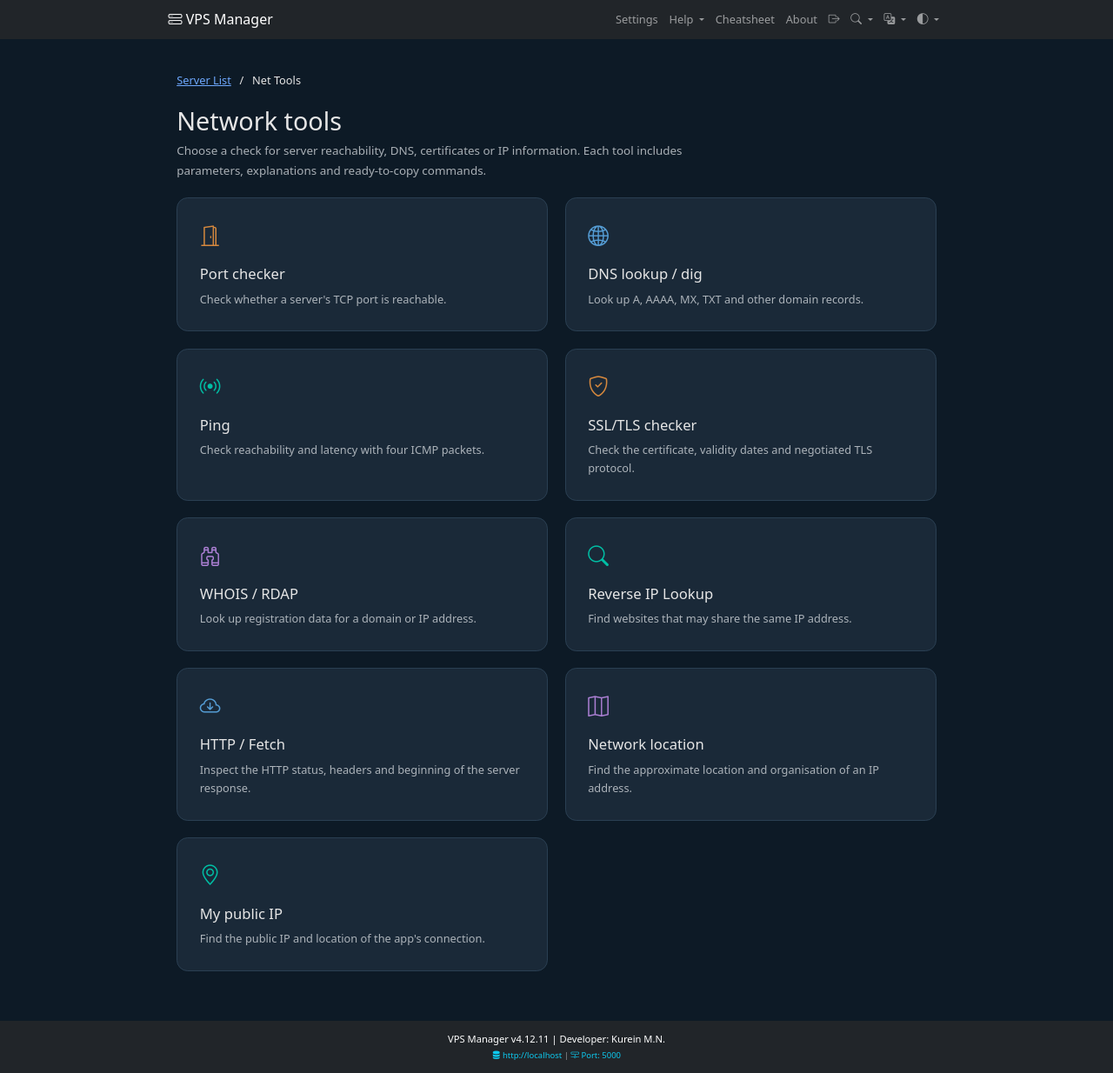
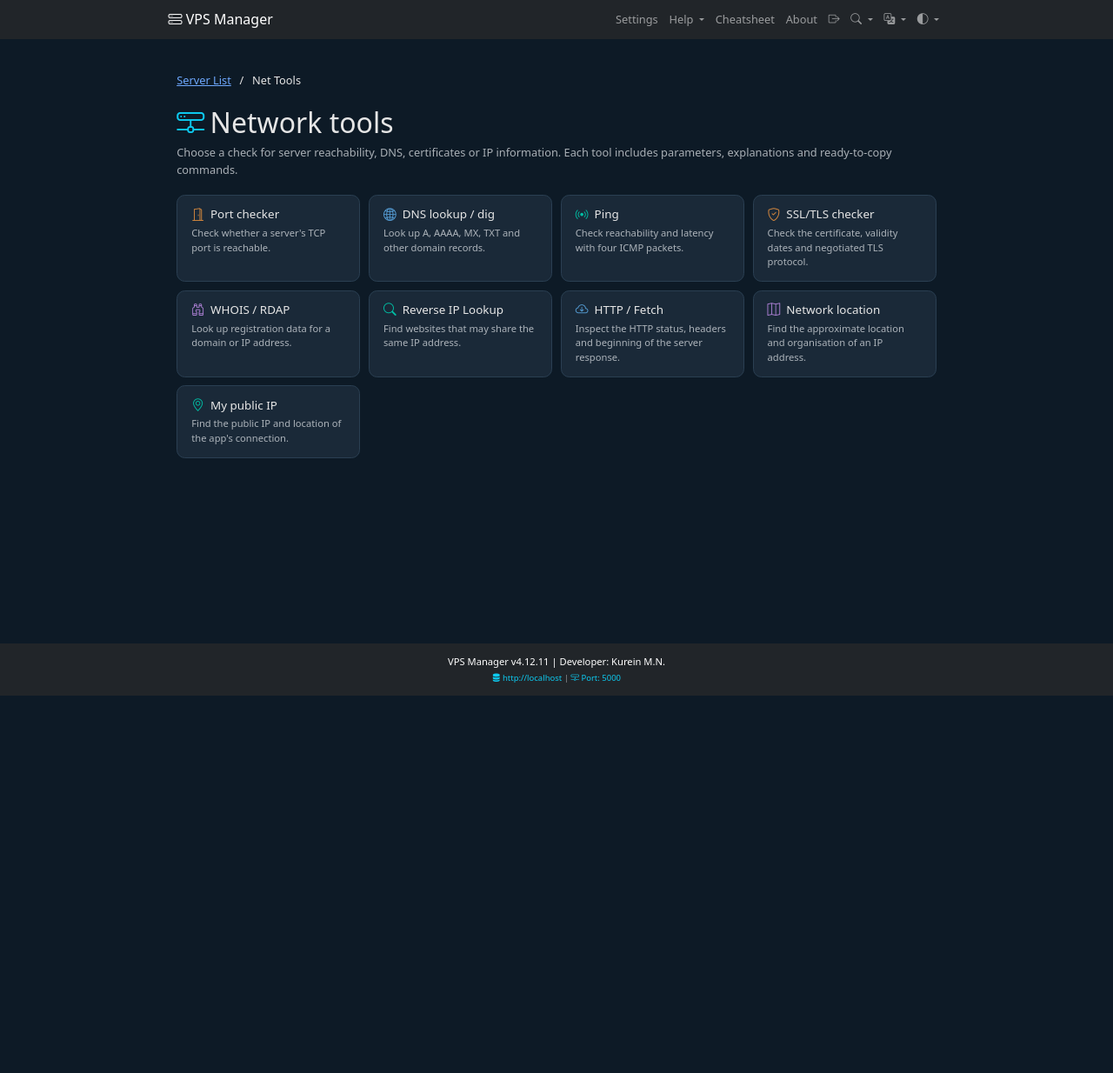
Before and after one commit to kureinmaxim/vpn-server-manager, a Flask app: page /net-tools/ in a window 1280 px wide. Shown: the whole page at 87% size. After the commit the page ends 800 px from the top, so only its background shows below. Run offline with Flask 3, Linux system fonts and the light colour scheme; the visitor is signed in with stand-in values (Sample User, id 1); some libraries are stand-ins or nearby versions.

Commit message:
Restyle Net Tools to match the app; update v4.12.11 installer checksum
Co-authored-by: Cursor <cursoragent@cursor.com>

```diff
--- a/installer_output/checksum.txt
+++ b/installer_output/checksum.txt
@@ -1 +1 @@
-473065ECDD4548ABDAB0E284A56CFBFA2E12AE9830796DDC5104418CC1677327
+4D94BF580FF3BDBF4079C4356D64E661772D72B42198162FE17444DC0EB6EE55
--- a/static/css/net_tools.css
+++ b/static/css/net_tools.css
@@ -1,18 +1,18 @@
 .net-tools { max-width: 1120px; }
-.net-intro { max-width: 780px; }
-.net-intro h1 { font-size: clamp(1.65rem, 3vw, 2.25rem); }
-.net-intro p { font-size: 1.05rem; line-height: 1.7; }
-.net-grid { display: grid; grid-template-columns: repeat(2, minmax(0, 1fr)); gap: 1.5rem; }
-.net-card { display: block; padding: 2rem; border: 1px solid var(--bs-border-color); border-radius: 1rem; background: var(--bs-tertiary-bg); color: var(--bs-body-color); text-decoration: none; }
+.net-tools h1 i { color: var(--bs-info); }
+.net-grid { display: grid; grid-template-columns: repeat(auto-fill, minmax(16rem, 1fr)); gap: .75rem; }
+.net-card { display: flex; flex-direction: column; gap: .35rem; padding: 1rem 1.25rem; border: 1px solid var(--bs-border-color); border-radius: .75rem; background: var(--bs-tertiary-bg); color: var(--bs-body-color); text-decoration: none; }
 .net-card:hover, .net-card:focus-visible { border-color: var(--bs-primary); color: var(--bs-body-color); }
 .net-card:focus-visible { outline: 3px solid var(--bs-primary); outline-offset: 3px; }
-.net-icon { display: block; font-size: 1.85rem; margin-bottom: 1.25rem; color: var(--bs-primary); }
+.net-card h2 { display: flex; align-items: center; gap: .55rem; font-size: 1.05rem; margin: 0; }
+.net-icon { font-size: 1.15rem; color: var(--bs-primary); }
 .net-accent-1 .net-icon, .net-accent-4 .net-icon { color: #d5883e; }
 .net-accent-2 .net-icon, .net-accent-7 .net-icon { color: #559dd5; }
 .net-accent-5 .net-icon, .net-accent-8 .net-icon { color: #ad80d5; }
-.net-card h2 { font-size: 1.3rem; margin-bottom: .65rem; }
-.net-card p { color: var(--bs-secondary-color); line-height: 1.65; margin: 0; }
-.net-tools pre { white-space: pre-wrap; overflow-wrap: anywhere; background: var(--bs-body-bg); border: 1px solid var(--bs-border-color); border-radius: .4rem; padding: 1rem; max-height: 32rem; overflow-y: auto; }
-.net-ports { display: grid; gap: .4rem; }
-.net-ports span { margin-left: .5rem; }
-@media (max-width: 575.98px) { .net-grid { grid-template-columns: 1fr; gap: 1rem; } .net-card { padding: 1.5rem; } }
+.net-card p { font-size: .875rem; color: var(--bs-secondary-color); line-height: 1.5; margin: 0; }
+.net-tools .card h2 { font-size: 1.05rem; }
+.net-tools pre { white-space: pre-wrap; overflow-wrap: anywhere; font-size: .875rem; background: var(--bs-body-bg); border: 1px solid var(--bs-border-color); border-radius: .4rem; padding: .6rem .75rem; max-height: 32rem; overflow-y: auto; }
+.net-ports { display: grid; grid-template-columns: repeat(auto-fill, minmax(6.5rem, 1fr)); gap: .35rem; }
+.net-ports .btn { white-space: nowrap; overflow: hidden; text-overflow: ellipsis; }
+.net-ports span { margin-left: .35rem; color: var(--bs-secondary-color); }
+.net-other { display: flex; flex-direction: column; gap: .2rem; font-size: .875rem; }
--- a/static/js/net_tools.js
+++ b/static/js/net_tools.js
@@ -5,7 +5,7 @@
         event.preventDefault();
         const button = document.getElementById('net-run');
         if (button.disabled) return;
-        const label = button.textContent;
+        const label = Array.from(button.childNodes);
         const error = document.getElementById('net-error');
         const result = document.getElementById('net-result');
         button.disabled = true;
@@ -32,7 +32,7 @@
         } finally {
             clearTimeout(timer);
             button.disabled = false;
-            button.textContent = label;
+            button.replaceChildren(...label);
             result.setAttribute('aria-busy', 'false');
         }
     });
--- a/templates/net_tools.html
+++ b/templates/net_tools.html
@@ -19,27 +19,26 @@
         {% if selected %}<a href="{{ url_for('net_tools.index') }}">Net Tools</a>{% else %}<span>Net Tools</span>{% endif %}
     </nav>
     {% if not selected %}
-    <header class="net-intro mb-4">
-        <h1>{{ _('Сетевые инструменты') }}</h1>
-        <p class="text-body-secondary">{{ _('Выберите проверку: доступность сервера, DNS, сертификаты или сведения об IP. Внутри — параметры, пояснения и готовые команды.') }}</p>
+    <header class="mb-4">
+        <h1><i class="bi bi-hdd-network me-2" aria-hidden="true"></i>{{ _('Сетевые инструменты') }}</h1>
+        <p class="text-body-secondary mb-0">{{ _('Выберите проверку: доступность сервера, DNS, сертификаты или сведения об IP. Внутри — параметры, пояснения и готовые команды.') }}</p>
     </header>
     <div class="net-grid">
         {% for tool in tools %}
         <a class="net-card net-accent-{{ loop.index }}" href="{{ url_for('net_tools.detail', tool_id=tool.id) }}">
-            <i class="bi bi-{{ tool.icon }} net-icon" aria-hidden="true"></i>
-            <h2>{{ tool.title }}</h2>
+            <h2><i class="bi bi-{{ tool.icon }} net-icon" aria-hidden="true"></i>{{ tool.title }}</h2>
             <p>{{ tool.description }}</p>
         </a>
         {% endfor %}
     </div>
     {% else %}
-    <header class="net-intro mb-4">
+    <header class="mb-4">
         <h1><i class="bi bi-{{ selected.icon }} me-2" aria-hidden="true"></i>{{ selected.title }}</h1>
-        <p class="text-body-secondary">{{ selected.description }}</p>
+        <p class="text-body-secondary mb-0">{{ selected.description }}</p>
     </header>
-    <div class="row g-4">
+    <div class="row g-3">
         <div class="col-lg-8">
-            <section class="card p-4 mb-4">
+            <section class="card p-3 mb-3">
                 <p class="small text-body-secondary">{{ _('Источник проверки') }}: <strong>{{ selected.source }}</strong></p>
                 {% if selected.id == 'reverse-ip' %}
                 <p>{{ selected.note }}</p>
@@ -65,7 +64,7 @@
                         {% for record in ['A', 'AAAA', 'CNAME', 'MX', 'NS', 'TXT', 'SOA', 'PTR', 'CAA'] %}<option>{{ record }}</option>{% endfor %}
                     </select>
                     {% endif %}
-                    <button class="btn btn-primary w-100" id="net-run" type="submit">{{ _('Запустить проверку') }}</button>
+                    <button class="btn btn-primary" id="net-run" type="submit"><i class="bi bi-play-fill" aria-hidden="true"></i> {{ _('Запустить проверку') }}</button>
                 </form>
                 <div id="net-error" class="alert alert-danger mt-3 mb-0" role="alert" hidden></div>
                 <section id="net-result" class="mt-4" aria-live="polite" aria-busy="false" hidden>
@@ -78,8 +77,8 @@
                 {% endif %}
             </section>
             {% if selected.command %}
-            <section class="card p-4">
-                <h2 class="h5">{{ _('Команды для терминала') }}</h2>
+            <section class="card p-3">
+                <h2>{{ _('Команды для терминала') }}</h2>
                 <p class="small text-body-secondary">{{ _('Замените адрес и параметры в примере своими. Команды запускаются вручную; могут потребоваться curl, dig, nc или OpenSSL.') }}</p>
                 {% if selected.command_note %}<p>{{ selected.command_note }}</p>{% endif %}
                 {% set command_examples = [('Linux / macOS / WSL' if selected.id == 'dns' else 'Linux / macOS', selected.command)] %}
@@ -95,8 +94,8 @@
         </div>
         <aside class="col-lg-4">
             {% if selected.id == 'port' %}
-            <section class="card p-4 mb-4">
-                <h2 class="h5">{{ _('Популярные порты') }}</h2>
+            <section class="card p-3 mb-3">
+                <h2>{{ _('Популярные порты') }}</h2>
                 <div class="net-ports">
                     {% for port, label in [(21, 'FTP'), (22, 'SSH'), (25, 'SMTP'), (53, 'DNS (TCP)'), (80, 'HTTP'), (443, 'HTTPS'), (465, 'SMTPS'), (587, 'SMTP'), (993, 'IMAPS'), (3306, 'MySQL'), (3389, 'RDP'), (5432, 'PostgreSQL'), (8080, 'HTTP alternate')] %}
                     <button class="btn btn-sm btn-outline-secondary text-start" type="button" data-port="{{ port }}">{{ port }} <span>{{ label }}</span></button>
@@ -104,14 +103,16 @@
                 </div>
             </section>
             {% endif %}
-            <section class="card p-4 mb-4">
-                <h2 class="h5">{{ _('Как читать результат') }}</h2>
-                <p class="mb-0">{{ selected.note }}</p>
+            <section class="card p-3 mb-3">
+                <h2>{{ _('Как читать результат') }}</h2>
+                <p class="small mb-0">{{ selected.note }}</p>
                 {% if selected.id in ['port', 'ping', 'tls', 'fetch', 'location'] %}<p class="small text-body-secondary mt-3 mb-0">{{ _('Проверяются только публичные адреса. Точка проверки — компьютер приложения; выбор региона не применяется.') }}</p>{% endif %}
             </section>
-            <nav class="card p-4" aria-label="{{ _('Другие инструменты') }}">
-                <h2 class="h5">{{ _('Другие инструменты') }}</h2>
-                {% for tool in tools if tool.id != selected.id %}<a class="py-1" href="{{ url_for('net_tools.detail', tool_id=tool.id) }}">{{ tool.title }}</a>{% endfor %}
+            <nav class="card p-3" aria-label="{{ _('Другие инструменты') }}">
+                <h2>{{ _('Другие инструменты') }}</h2>
+                <div class="net-other">
+                    {% for tool in tools if tool.id != selected.id %}<a href="{{ url_for('net_tools.detail', tool_id=tool.id) }}"><i class="bi bi-{{ tool.icon }} me-1" aria-hidden="true"></i>{{ tool.title }}</a>{% endfor %}
+                </div>
             </nav>
         </aside>
     </div>
```
Also changed, not shown: CHANGELOG.md.
